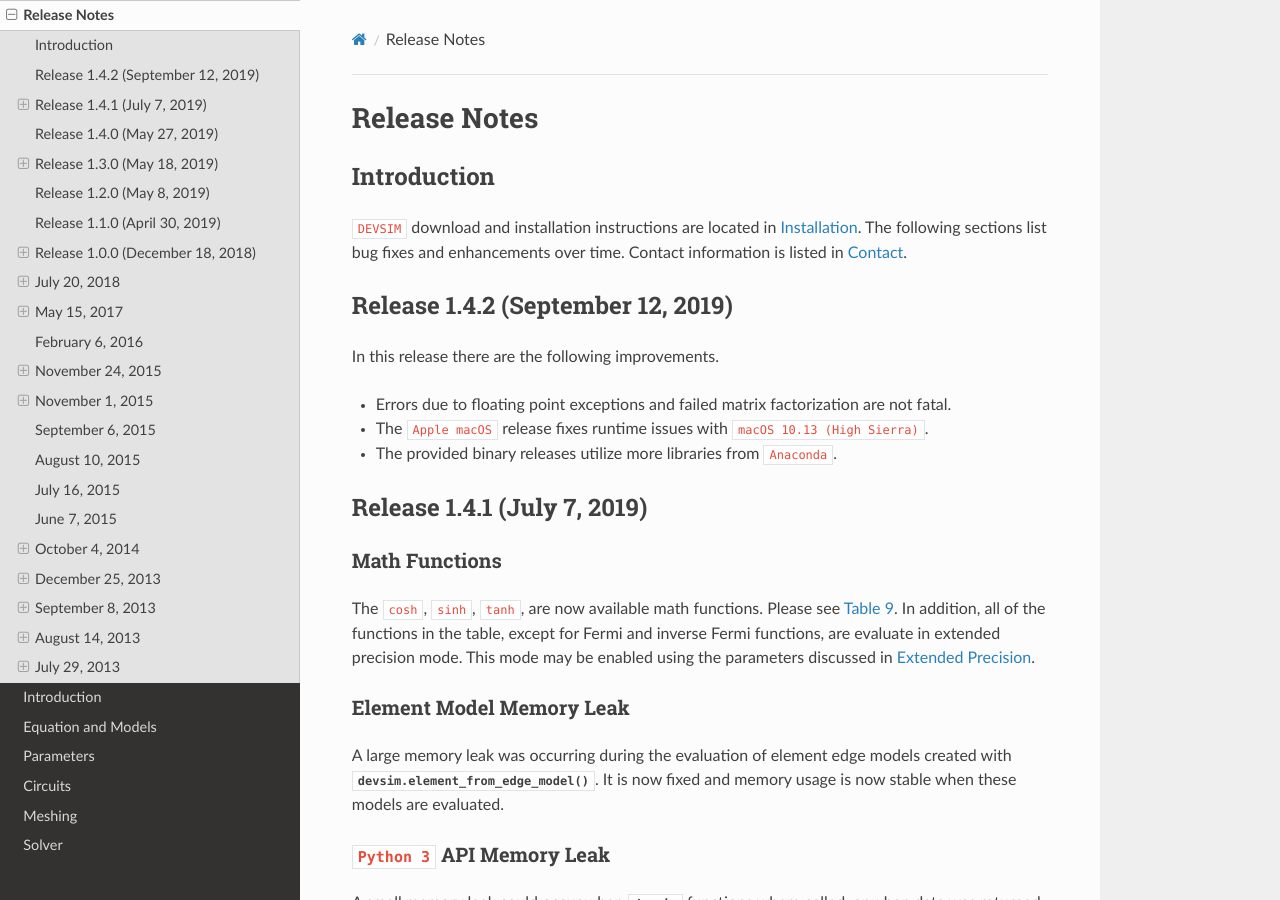
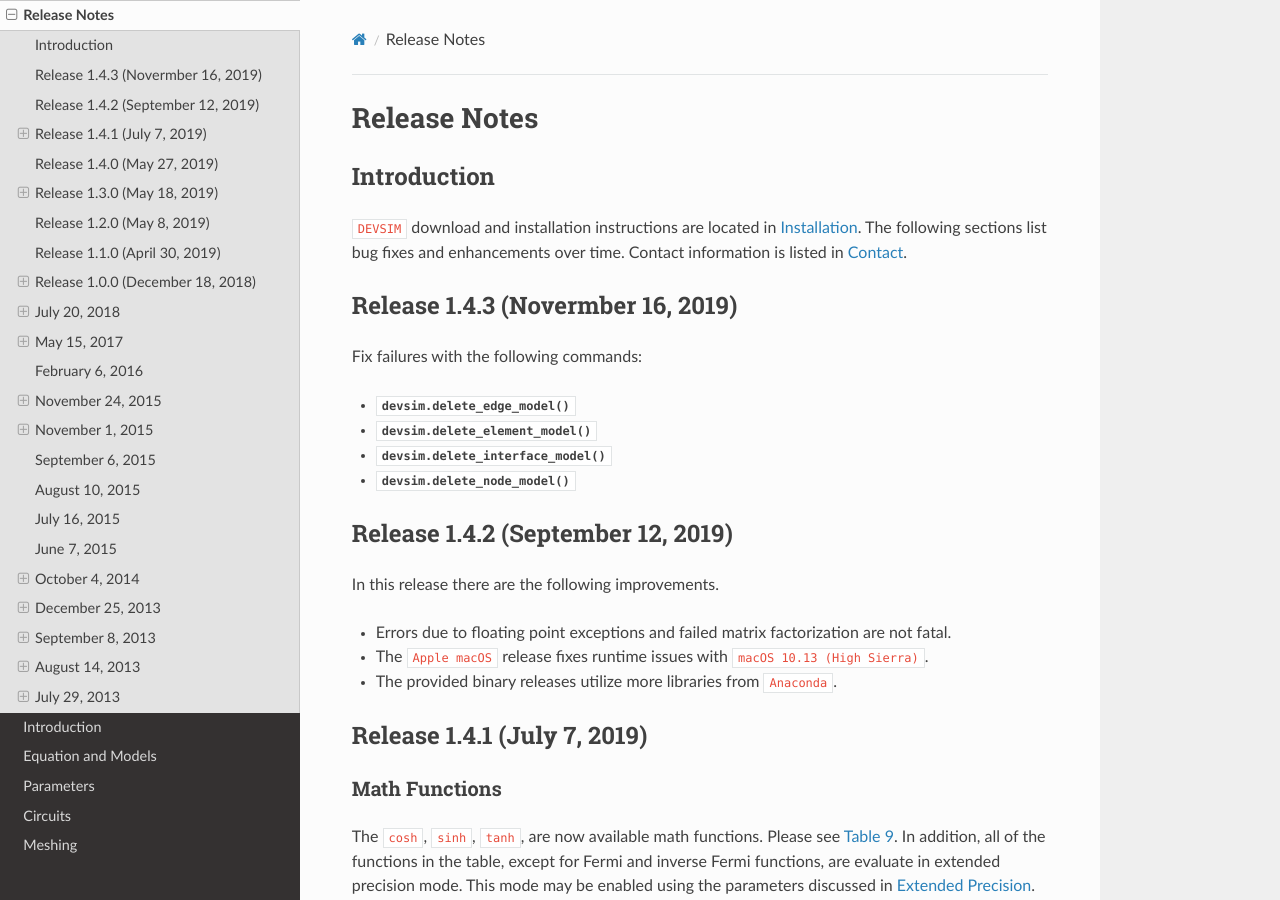
Before and after one commit to devsim/devsim_documentation, a Sphinx documentation site: the page built from sphinx/source/releasenotes.rst, in a window 1280 px wide and 900 px high. Built offline with Sphinx 7.4.7 and the Read the Docs theme 2.0.0, drawn with Linux system fonts in a browser that asks for light colours; cross-references to code outside the pages are shown as plain code.

Commit message:
release 1.4.3

```diff
--- a/sphinx/source/conf.py
+++ b/sphinx/source/conf.py
@@ -64,7 +64,7 @@ author = u'DEVSIM LLC'
 # The short X.Y version.
 version = u'1.4'
 # The full version, including alpha/beta/rc tags.
-release = u'1.4.2'
+release = u'1.4.3'
 
 # The language for content autogenerated by Sphinx. Refer to documentation
 # for a list of supported languages.
--- a/sphinx/source/macros.txt
+++ b/sphinx/source/macros.txt
@@ -2,7 +2,7 @@
 .. include:: <isonum.txt>
 
 .. |devsim| replace:: ``DEVSIM``
-.. |mycopyright| replace:: Copyright |copy| 2009--2018 DEVSIM LLC
+.. |mycopyright| replace:: Copyright |copy| 2009--2019 DEVSIM LLC
 
 .. |anaconda| replace:: ``Anaconda``
 .. |redhatfive| replace:: ``Red Hat 5``
--- a/sphinx/source/releasenotes.rst
+++ b/sphinx/source/releasenotes.rst
@@ -8,6 +8,16 @@ Introduction
 ~~~~~~~~~~~~
 
 |devsim| download and installation instructions are located in :ref:`sec__installation`.  The following sections list bug fixes and enhancements over time.  Contact information is listed in :ref:`Contact`.
+
+Release 1.4.3 (Novermber 16, 2019)
+~~~~~~~~~~~~~~~~~~~~~~~~~~~~~~~~~~
+
+Fix failures with the following commands:
+
+- :meth:`devsim.delete_edge_model`
+- :meth:`devsim.delete_element_model`
+- :meth:`devsim.delete_interface_model`
+- :meth:`devsim.delete_node_model`
 
 Release 1.4.2 (September 12, 2019)
 ~~~~~~~~~~~~~~~~~~~~~~~~~~~~~~~~~~
```
